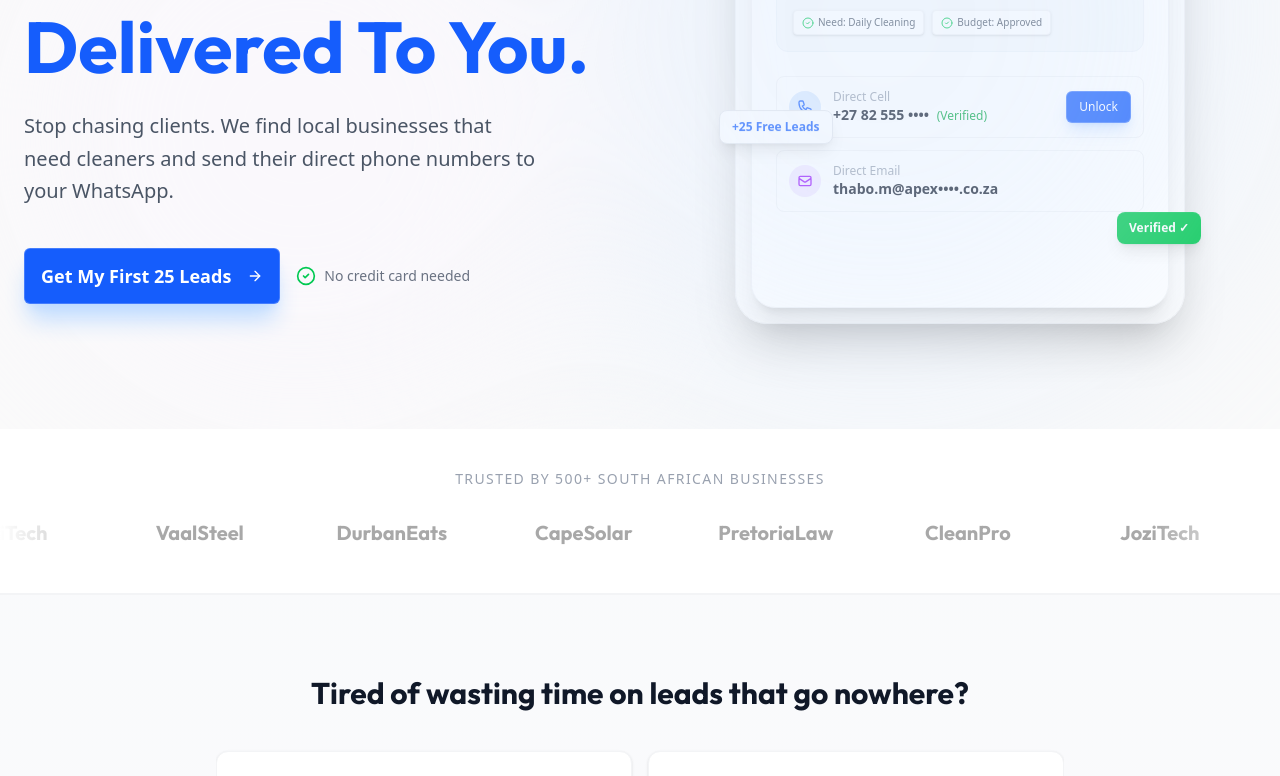
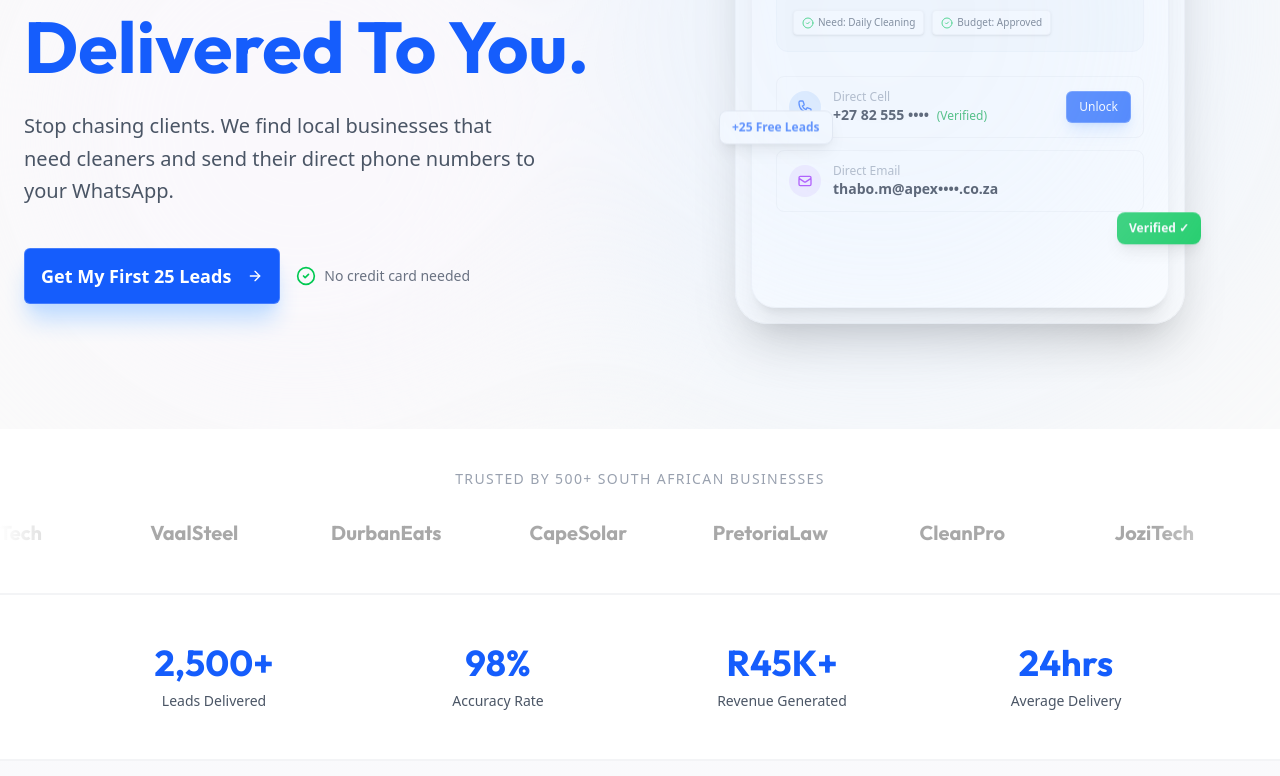
Before and after one commit to sssammyboyyy/kasi-ai-dashboard, a Next.js app: page /kasi-ai-dashboard/ in a window 1280 px wide. Shown: the part 379-1155 px from the top of the page. Built offline with nearby package versions, Linux system fonts and the light colour scheme; no server answers.

Commit message:
Polish: Animated stats counter, loading spinners, premium micro-interactions

```diff
--- a/src/app/page.tsx
+++ b/src/app/page.tsx
@@ -24,6 +24,7 @@ import {
 } from "lucide-react";
 import { Hero3D } from "@/components/marketing/Hero3D";
 import { TrustMarquee } from "@/components/marketing/TrustMarquee";
+import { StatsSection } from "@/components/marketing/AnimatedCounter";
 import { motion } from "framer-motion";
 import { assetPath } from "@/lib/basePath";
 
@@ -134,6 +135,9 @@ export default function LandingPage() {
       <div className="border-b border-gray-100 bg-white">
         <TrustMarquee />
       </div>
+
+      {/* Animated Stats Section */}
+      <StatsSection />
 
       {/* Pain Points */}
       <section className="border-y border-gray-100 bg-gray-50/50 py-20">
--- /dev/null
+++ b/src/components/marketing/AnimatedCounter.tsx
@@ -0,0 +1,92 @@
+"use client";
+
+import { useState, useEffect, useRef } from "react";
+import { motion, useInView, useMotionValue, useSpring } from "framer-motion";
+
+interface AnimatedCounterProps {
+    value: number;
+    suffix?: string;
+    prefix?: string;
+    duration?: number;
+    className?: string;
+}
+
+export function AnimatedCounter({
+    value,
+    suffix = "",
+    prefix = "",
+    duration = 2,
+    className = ""
+}: AnimatedCounterProps) {
+    const ref = useRef<HTMLSpanElement>(null);
+    const isInView = useInView(ref, { once: true, margin: "-100px" });
+    const motionValue = useMotionValue(0);
+    const springValue = useSpring(motionValue, {
+        duration: duration * 1000,
+        bounce: 0
+    });
+    const [displayValue, setDisplayValue] = useState(0);
+
+    useEffect(() => {
+        if (isInView) {
+            motionValue.set(value);
+        }
+    }, [isInView, value, motionValue]);
+
+    useEffect(() => {
+        const unsubscribe = springValue.on("change", (latest) => {
+            setDisplayValue(Math.round(latest));
+        });
+        return unsubscribe;
+    }, [springValue]);
+
+    return (
+        <motion.span
+            ref={ref}
+            className={className}
+            initial={{ opacity: 0, y: 10 }}
+            animate={isInView ? { opacity: 1, y: 0 } : { opacity: 0, y: 10 }}
+            transition={{ duration: 0.5 }}
+        >
+            {prefix}{displayValue.toLocaleString()}{suffix}
+        </motion.span>
+    );
+}
+
+// Stats section with animated counters
+export function StatsSection() {
+    const stats = [
+        { value: 2500, suffix: "+", label: "Leads Delivered" },
+        { value: 98, suffix: "%", label: "Accuracy Rate" },
+        { value: 45, prefix: "R", suffix: "K+", label: "Revenue Generated" },
+        { value: 24, suffix: "hrs", label: "Average Delivery" },
+    ];
+
+    return (
+        <section className="border-y border-gray-100 bg-white py-12">
+            <div className="mx-auto max-w-6xl px-6">
+                <div className="grid grid-cols-2 gap-8 md:grid-cols-4">
+                    {stats.map((stat, i) => (
+                        <motion.div
+                            key={i}
+                            className="text-center"
+                            initial={{ opacity: 0, y: 20 }}
+                            whileInView={{ opacity: 1, y: 0 }}
+                            transition={{ delay: i * 0.1 }}
+                            viewport={{ once: true }}
+                        >
+                            <div className="font-outfit text-3xl font-bold text-blue-600 md:text-4xl">
+                                <AnimatedCounter
+                                    value={stat.value}
+                                    prefix={stat.prefix}
+                                    suffix={stat.suffix}
+                                />
+                            </div>
+                            <p className="mt-2 text-sm text-gray-600">{stat.label}</p>
+                        </motion.div>
+                    ))}
+                </div>
+            </div>
+        </section>
+    );
+}
--- /dev/null
+++ b/src/components/ui/LoadingSpinner.tsx
@@ -0,0 +1,71 @@
+"use client";
+
+import { motion } from "framer-motion";
+
+interface LoadingSpinnerProps {
+    size?: "sm" | "md" | "lg";
+    className?: string;
+}
+
+export function LoadingSpinner({ size = "md", className = "" }: LoadingSpinnerProps) {
+    const sizeClasses = {
+        sm: "h-4 w-4",
+        md: "h-6 w-6",
+        lg: "h-8 w-8"
+    };
+
+    return (
+        <motion.div
+            className={`${sizeClasses[size]} ${className}`}
+            animate={{ rotate: 360 }}
+            transition={{ duration: 1, repeat: Infinity, ease: "linear" }}
+        >
+            <svg viewBox="0 0 24 24" fill="none" className="h-full w-full">
+                <circle
+                    className="opacity-25"
+                    cx="12"
+                    cy="12"
+                    r="10"
+                    stroke="currentColor"
+                    strokeWidth="4"
+                />
+                <path
+                    className="opacity-75"
+                    fill="currentColor"
+                    d="M4 12a8 8 0 018-8V0C5.373 0 0 5.373 0 12h4zm2 5.291A7.962 7.962 0 014 12H0c0 3.042 1.135 5.824 3 7.938l3-2.647z"
+                />
+            </svg>
+        </motion.div>
+    );
+}
+
+// Skeleton loader for cards
+export function SkeletonCard() {
+    return (
+        <div className="rounded-xl border border-gray-200 bg-white p-6 animate-pulse">
+            <div className="h-4 w-3/4 rounded bg-gray-200" />
+            <div className="mt-4 h-3 w-full rounded bg-gray-200" />
+            <div className="mt-2 h-3 w-2/3 rounded bg-gray-200" />
+            <div className="mt-6 h-10 w-1/2 rounded bg-gray-200" />
+        </div>
+    );
+}
+
+// Page loading overlay
+export function PageLoading() {
+    return (
+        <div className="fixed inset-0 z-50 flex items-center justify-center bg-white/80 backdrop-blur-sm">
+            <div className="text-center">
+                <LoadingSpinner size="lg" className="mx-auto text-blue-600" />
+                <p className="mt-4 text-sm text-gray-600">Loading...</p>
+            </div>
+        </div>
+    );
+}
+
+// Button loading state
+export function ButtonSpinner() {
+    return (
+        <LoadingSpinner size="sm" className="mr-2" />
+    );
+}
```
